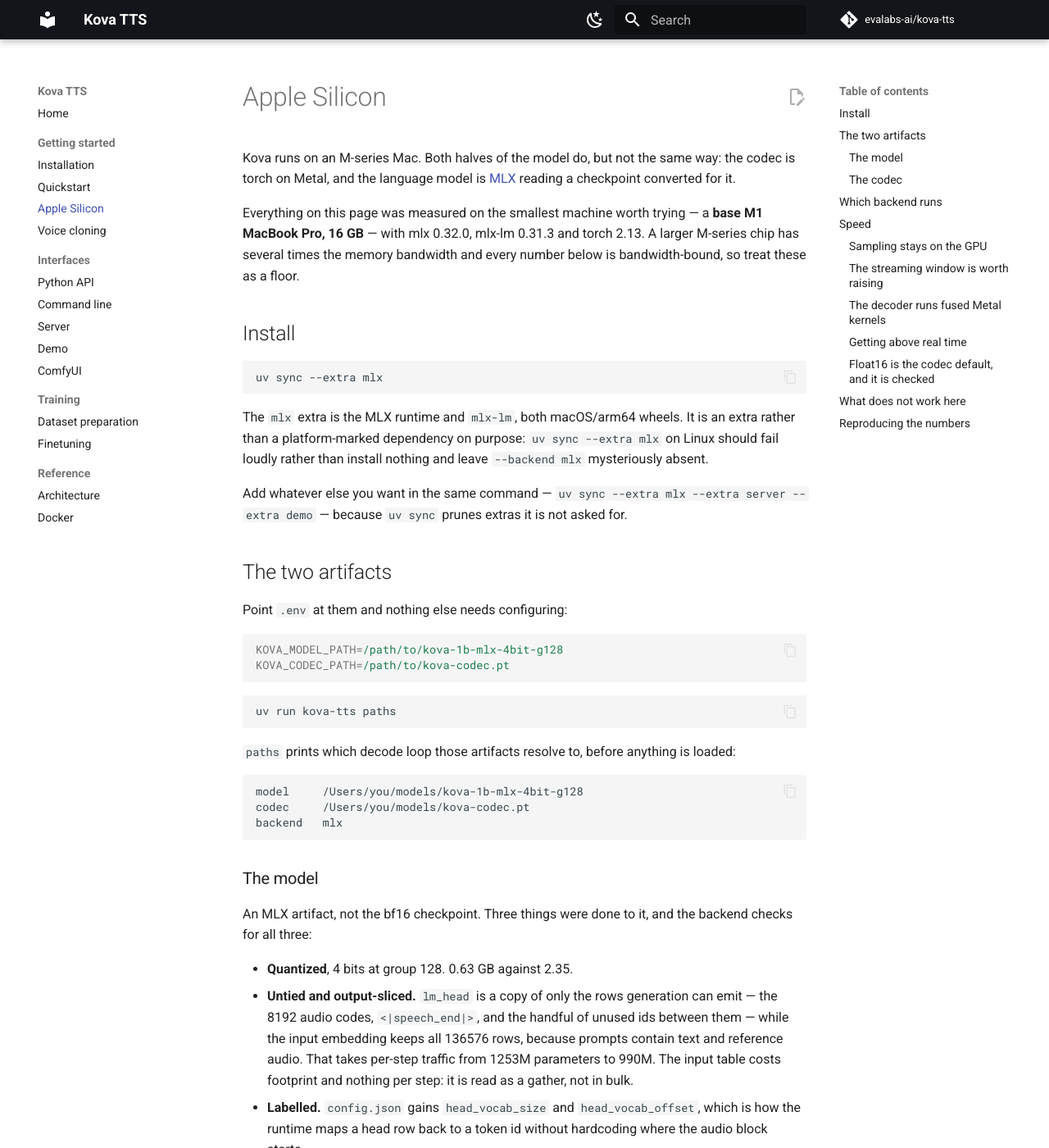
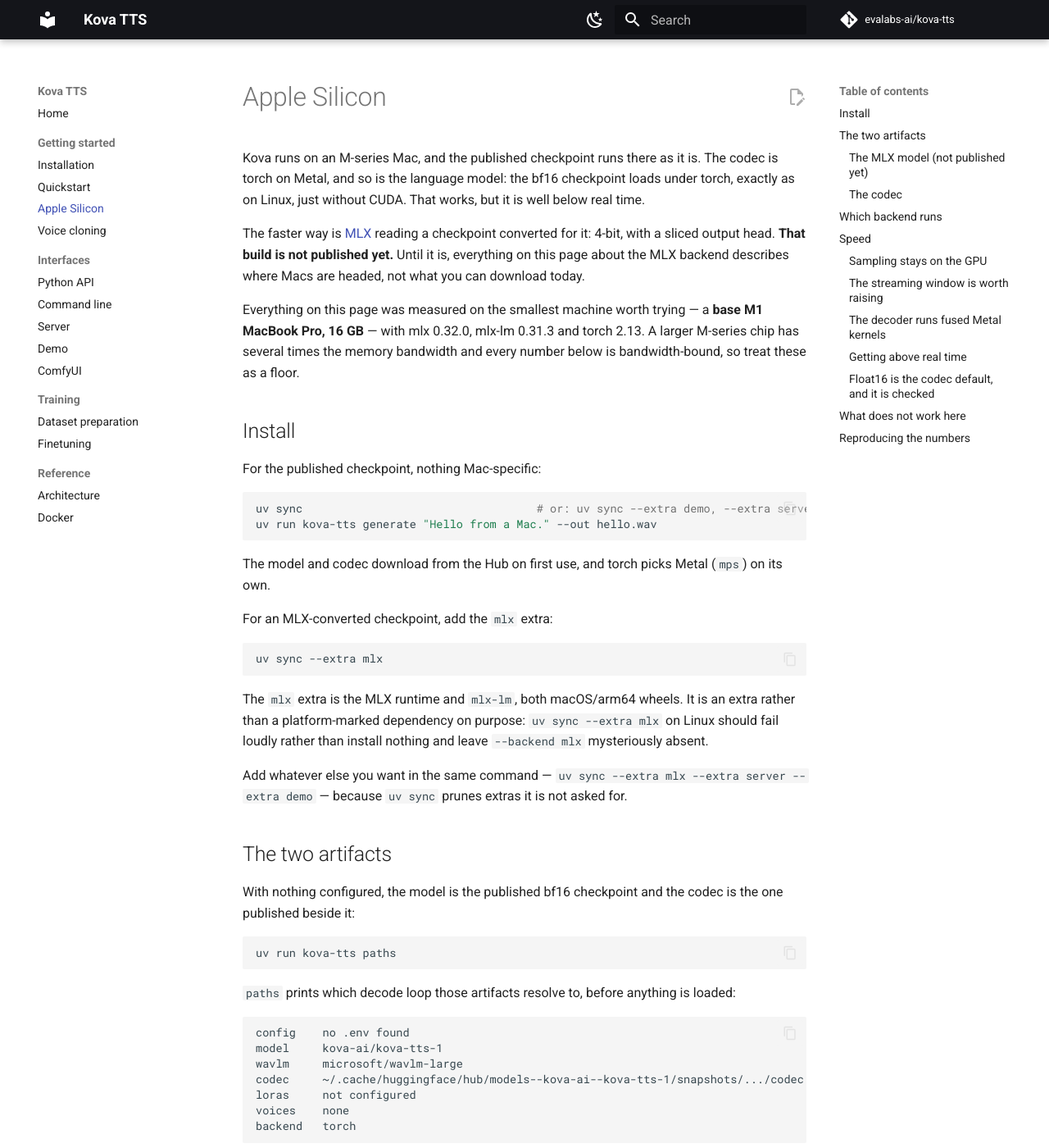
Before and after one commit to evalabs-ai/kova-tts, an MkDocs documentation site: the page built from docs/apple-silicon.md, in a window 1280 px wide and 1400 px high. Shown: the whole window at 82% size. Built offline with MkDocs 1.6.1 and Material for MkDocs 9.7.7, drawn with Linux system fonts in a browser that asks for light colours; comment, search, counter and statistics services are not loaded; some of the changed text lies outside the part shown.

Commit message:
MLX doc updates
Updates for upcoming mlx model release and current bfloat16 only checkpoint support

````diff
--- a/docs/apple-silicon.md
+++ b/docs/apple-silicon.md
@@ -1,8 +1,12 @@
 # Apple Silicon
 
-Kova runs on an M-series Mac. Both halves of the model do, but not the same way: the codec is
-torch on Metal, and the language model is [MLX](https://github.com/ml-explore/mlx) reading a
-checkpoint converted for it.
+Kova runs on an M-series Mac, and the published checkpoint runs there as it is. The codec is
+torch on Metal, and so is the language model: the bf16 checkpoint loads under torch, exactly as
+on Linux, just without CUDA. That works, but it is well below real time.
+
+The faster way is [MLX](https://github.com/ml-explore/mlx) reading a checkpoint converted for it:
+4-bit, with a sliced output head. **That build is not published yet.** Until it is, everything on
+this page about the MLX backend describes where Macs are headed, not what you can download today.
 
 Everything on this page was measured on the smallest machine worth trying — a **base M1
 MacBook Pro, 16 GB** — with mlx 0.32.0, mlx-lm 0.31.3 and torch 2.13. A larger M-series chip has
@@ -10,6 +14,17 @@
 a floor.
 
 ## Install
+
+For the published checkpoint, nothing Mac-specific:
+
+```bash
+uv sync                                   # or: uv sync --extra demo, --extra server, ...
+uv run kova-tts generate "Hello from a Mac." --out hello.wav
+```
+
+The model and codec download from the Hub on first use, and torch picks Metal (`mps`) on its own.
+
+For an MLX-converted checkpoint, add the `mlx` extra:
 
 ```bash
 uv sync --extra mlx
@@ -24,12 +39,8 @@
 
 ## The two artifacts
 
-Point `.env` at them and nothing else needs configuring:
-
-```ini
-KOVA_MODEL_PATH=/path/to/kova-1b-mlx-4bit-g128
-KOVA_CODEC_PATH=/path/to/kova-codec.pt
-```
+With nothing configured, the model is the published bf16 checkpoint and the codec is the one
+published beside it:
 
 ```bash
 uv run kova-tts paths
@@ -38,12 +49,22 @@
 `paths` prints which decode loop those artifacts resolve to, before anything is loaded:
 
 ```
-model     /Users/you/models/kova-1b-mlx-4bit-g128
-codec     /Users/you/models/kova-codec.pt
-backend   mlx
+config    no .env found
+model     kova-ai/kova-tts-1
+wavlm     microsoft/wavlm-large
+codec     ~/.cache/huggingface/hub/models--kova-ai--kova-tts-1/snapshots/.../codec.pt
+loras     not configured
+voices    none
+backend   torch
 ```
 
-### The model
+Once you have an MLX build, point `.env` at it and the backend follows:
+
+```ini
+KOVA_MODEL_PATH=/path/to/kova-1b-mlx-4bit-g128
+```
+
+### The MLX model (not published yet)
 
 An MLX artifact, not the bf16 checkpoint. Three things were done to it, and the backend checks
 for all three:
@@ -69,7 +90,8 @@
 ## Which backend runs
 
 The artifact decides. `KovaTTS.from_pretrained()` reads the model directory and picks the loop
-that can load it, so on a converted checkpoint you get MLX without asking.
+that can load it, so on a converted checkpoint you get MLX without asking. The published
+checkpoint, whether named by its Hub id or downloaded, always runs under torch.
 
 | | |
 |---|---|
@@ -111,7 +133,10 @@
 ever goes, and a real utterance pays both.
 
 The two halves take turns on one GPU, so the rates add as reciprocals: `1/(1/0.86 + 1/5.0)` is
-0.73. Running them on separate threads does **not** help — measured at 0.98x, i.e. slightly
+0.73. The same arithmetic puts the published bf16 checkpoint under torch at about
+`1/(1/0.24 + 1/5.0)`, 0.23x real time on a base M1. That figure is worked out from the two
+measured rates rather than measured end to end; streamed playback will stall, so render to a
+file rather than listening live. Running them on separate threads does **not** help — measured at 0.98x, i.e. slightly
 worse — because both are memory-bound and the GPU is already saturated, so their times are
 simply additive.
 
@@ -224,9 +249,11 @@
 
 ## What does not work here
 
-**LoRA voices.** A peft adapter is bf16 matrices; the MLX model's projections are 4-bit tensors,
-and there is nothing to add them to without dequantizing a layer per step. Merge the adapter
-into the bf16 checkpoint and convert *that* — one model directory per voice, and point
+**LoRA voices under MLX.** Under torch — the published checkpoint — they load as they do on
+Linux: the demo offers the published [`kova-ai/kova-tts-1-voices`](https://huggingface.co/kova-ai/kova-tts-1-voices)
+by default, and everything else reads `KOVA_LORA_DIR`. Under MLX they do not: a peft adapter is bf16 matrices, the MLX model's projections are 4-bit
+tensors, and there is nothing to add them to without dequantizing a layer per step. Merge the
+adapter into the bf16 checkpoint and convert *that* — one model directory per voice, and point
 `KOVA_MODEL_PATH` at the one you want. `--voice` raises a message saying so rather than
 producing the base voice quietly.
 
````
Also changed, not shown: README.md (+3 -3 lines), apps/demo/README.md (+2 -1 lines), docs/index.md (+4 -5 lines), docs/installation.md (+4 -3 lines), 2 other files.
